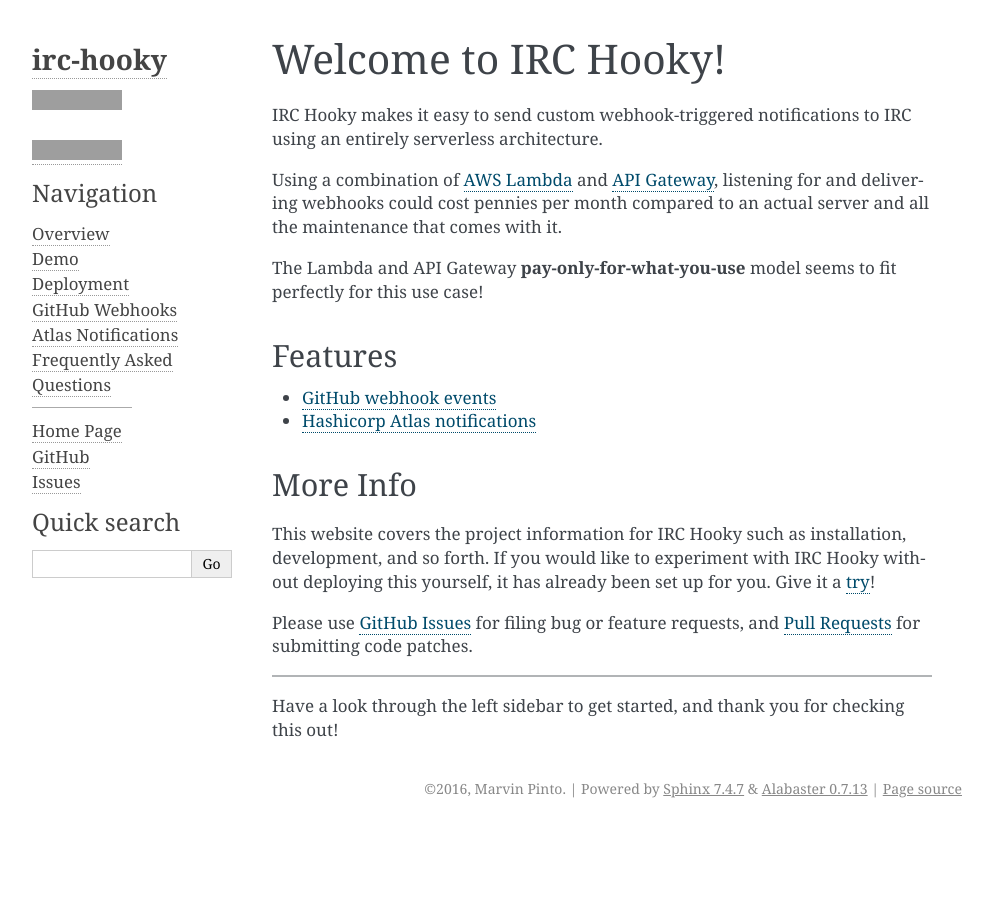
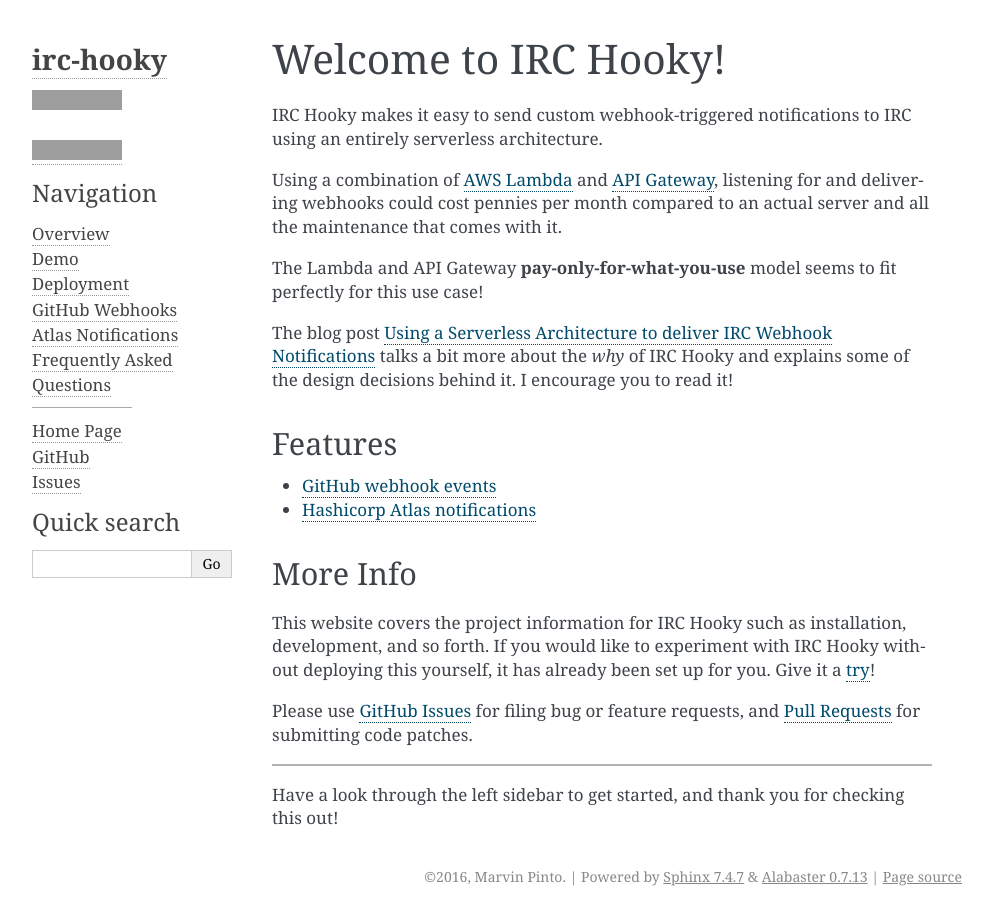
Before and after one commit to marvinpinto/irc-hooky, a Sphinx documentation site: the page built from docs/index.rst, in a window 1280 px wide, cut to the strip 0-916 px from the top of the page. Shown: the whole strip, without its empty margins (148-1141 px from the left). Built offline with Sphinx 7.4.7, drawn with Linux system fonts in a browser that asks for light colours; grey boxes are pictures that could not be loaded.

Commit message:
Add a link to the IRC-Hooky-related blog post

```diff
--- a/README.rst
+++ b/README.rst
@@ -16,4 +16,9 @@
 
 Documentation available at `https://irchooky.org`__.
 
+Have a read through the blog post `Using a Serverless Architecture to deliver
+IRC Webhook Notifications`__ to get a feel for *why* IRC Hooky was born and to
+understand some of the high-level design decisions behind it.
+
 __ https://irchooky.org
+__ https://disjoint.ca/posts/2016/02/28/using-a-serverless-architecture-to-deliver-irc-webhook-notifications
--- a/docs/index.rst
+++ b/docs/index.rst
@@ -11,8 +11,13 @@
 The Lambda and API Gateway **pay-only-for-what-you-use** model seems to fit
 perfectly for this use case!
 
+The blog post `Using a Serverless Architecture to deliver IRC Webhook
+Notifications`__ talks a bit more about the *why* of IRC Hooky and explains
+some of the design decisions behind it. I encourage you to read it!
+
 __ https://aws.amazon.com/lambda
 __ https://aws.amazon.com/api-gateway
+__ https://disjoint.ca/posts/2016/02/28/using-a-serverless-architecture-to-deliver-irc-webhook-notifications
 
 Features
 --------
```
